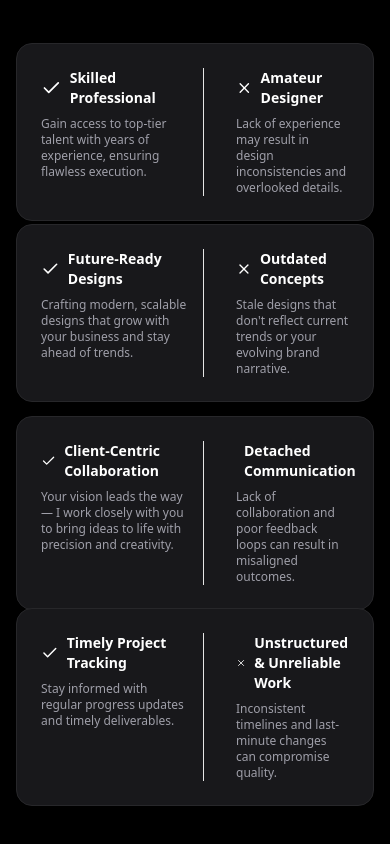
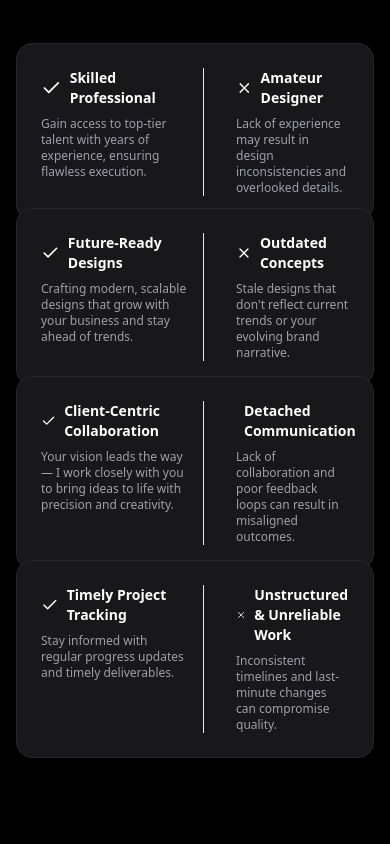
Before and after one commit to Harziz712/harziiz_codes, a Next.js app: page / in a window 390 px wide. Shown: the part 9214-10058 px from the top of the page. Built offline with nearby package versions, Linux system fonts and the light colour scheme; a web font is replaced by a local one.

Commit message:
responsiveness done

```diff
--- a/app/components/ui/ScrollStack.tsx
+++ b/app/components/ui/ScrollStack.tsx
@@ -23,7 +23,7 @@ const ScrollStack = () => {
           </motion.div>
 
     <motion.div
-      className="md:mt-12  mt-24 rounded-2xl  w-full    p-4  items-center justify-center gap-3"
+      className="md:mt-12  mt-20 rounded-2xl  w-full    p-4  items-center justify-center gap-3"
       initial={{ opacity: 0, y: 30 }}
       whileInView={{ opacity: 1, y: 0 }}
       transition={{ delay: 0.6, duration: 0.6}}>
@@ -35,7 +35,7 @@ const ScrollStack = () => {
             />
     </motion.div>
      <motion.div
-      className="md:mt-12  mt-30 rounded-2xl  w-full    p-4  items-center justify-center gap-3"
+      className="md:mt-12  mt-24 rounded-2xl  w-full    p-4  items-center justify-center gap-3"
       initial={{ opacity: 0, y: 60 }}
       whileInView={{ opacity: 1, y: 40 }}
       transition={{ delay: 0.9, duration: 0.6 }}>
@@ -47,7 +47,7 @@ const ScrollStack = () => {
           />
     </motion.div>
        <motion.div
-      className="md:mt-12  mt-30 rounded-2xl  w-full    p-4  items-center justify-center gap-3"
+      className="md:mt-12  mt-28 rounded-2xl  w-full    p-4  items-center justify-center gap-3"
       initial={{ opacity: 0, y: 100}}
       whileInView={{ opacity: 1, y: 80 }}
       transition={{ delay: 1.2, duration: 0.6 }}>
```
